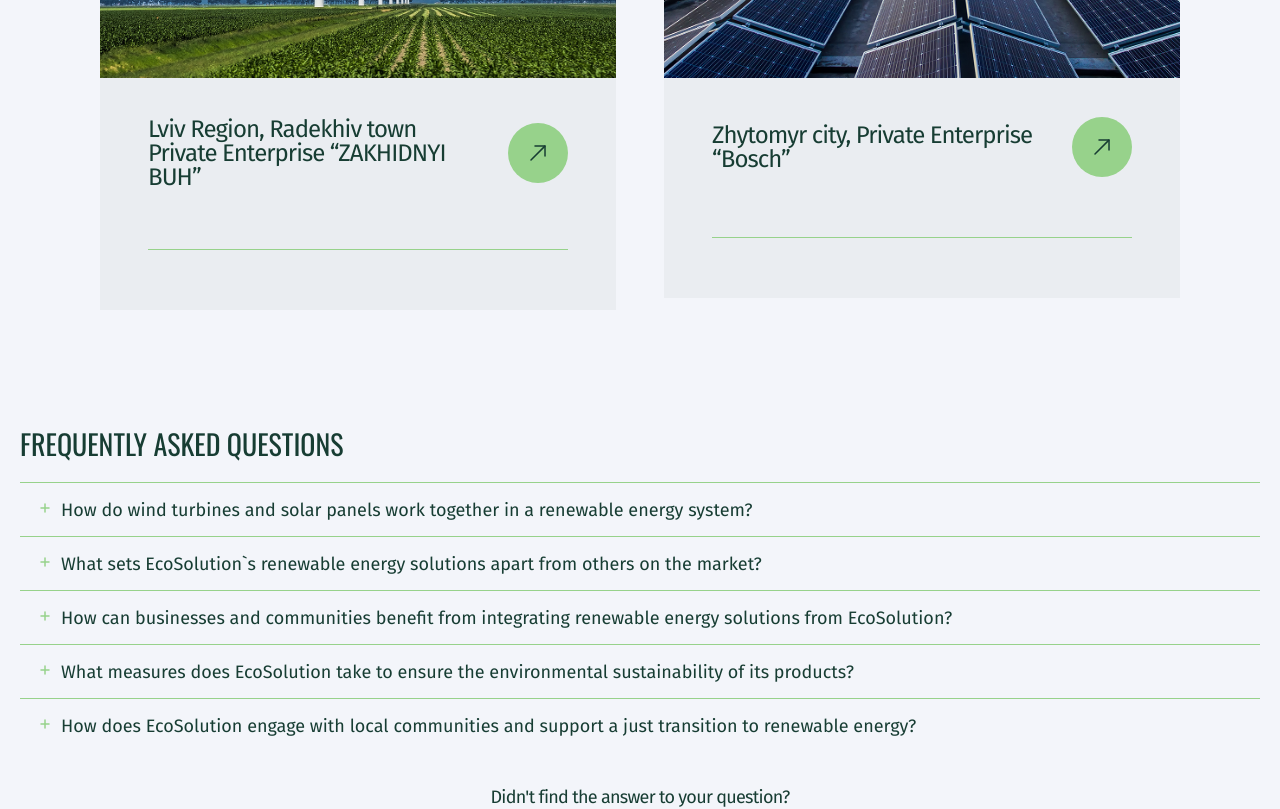
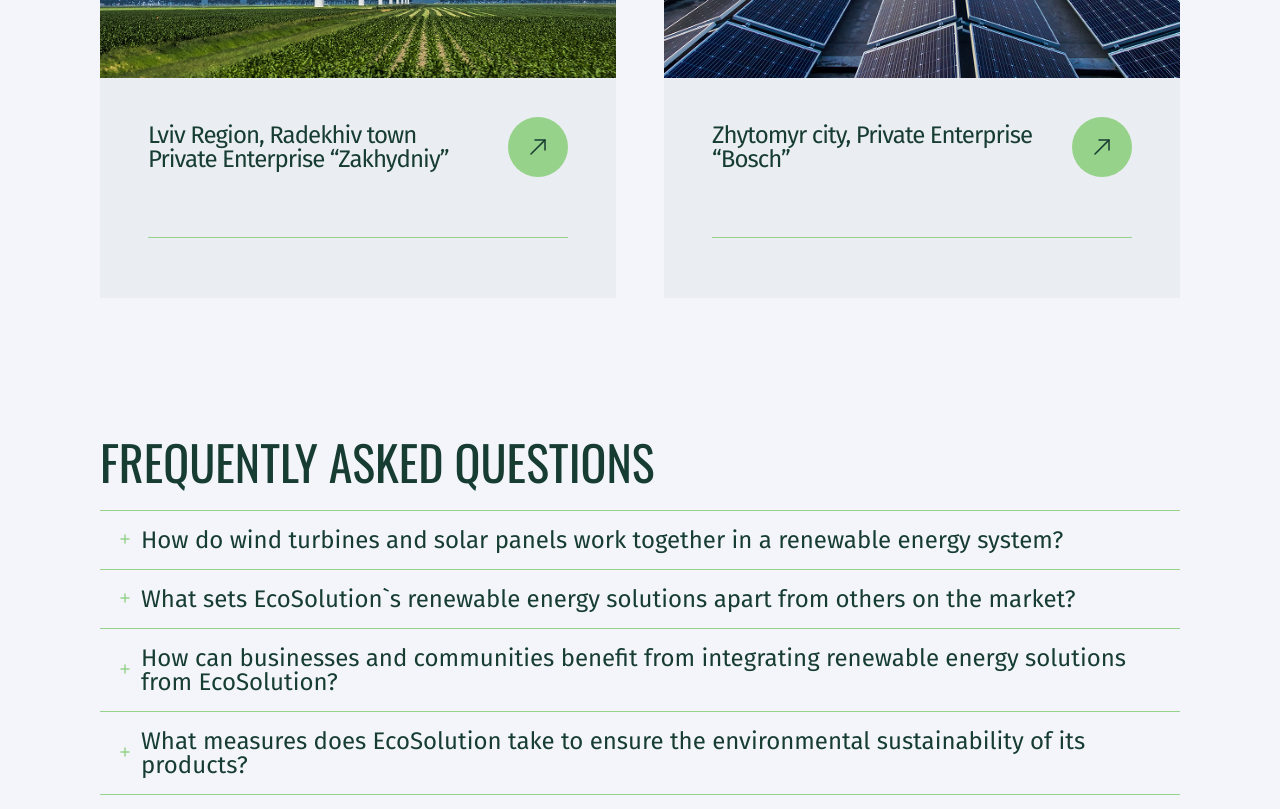
Before and after one commit to artyomakulov/practice, a React (Vite) app: page / in a window 1280 px wide. Shown: the part 2980-3789 px from the top of the page. Built offline with nearby package versions, Linux system fonts and the light colour scheme.

Commit message:
update/FAQ
add 768 and 1280 resolution

```diff
--- a/src/components/Cases/Card/data.js
+++ b/src/components/Cases/Card/data.js
@@ -2,7 +2,7 @@ export const cardData = [
   {
     image:
       "/src/assets/images/beautiful-view-wind-turbines-grass-covered-field-captured-holland.png",
-    text: "Lviv Region, Radekhiv town Private Enterprise “ZAKHIDNYI BUH”",
+    text: "Lviv Region, Radekhiv town Private Enterprise “Zakhydniy”",
     description: {
       descText: "Wind Power for auto field irrigation",
       descDate: "July 2023",
--- a/src/components/FAQ/FAQ.module.css
+++ b/src/components/FAQ/FAQ.module.css
@@ -1,5 +1,5 @@
 .container {
-  margin: 36px 20px;
+  padding: 36px 20px;
 }
 
 .faqSection {
@@ -97,3 +97,27 @@
 .btn:hover .arrow {
   background-color: var(--secondary);
 }
+
+@media (min-width: 768px) {
+  .container {
+    padding: 46px 30px;
+  }
+  .title {
+    font-size: 36px;
+  }
+}
+
+@media (min-width: 1280px) {
+  .container {
+    padding: 56px 100px;
+  }
+  .title {
+    font-size: 48px;
+  }
+  .question {
+    font-size: 24px;
+  }
+  .answer {
+    font-size: 16px;
+  }
+}
```
